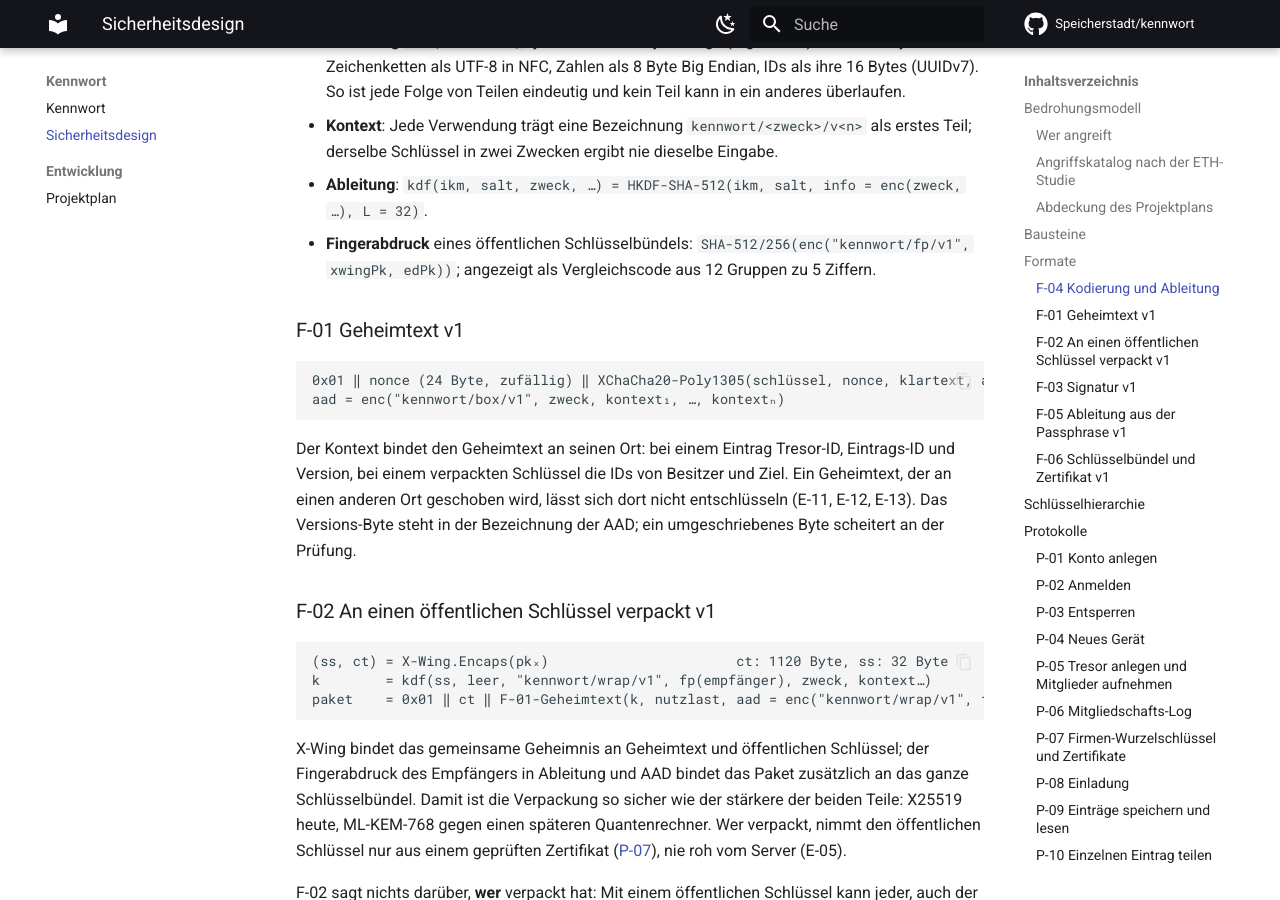
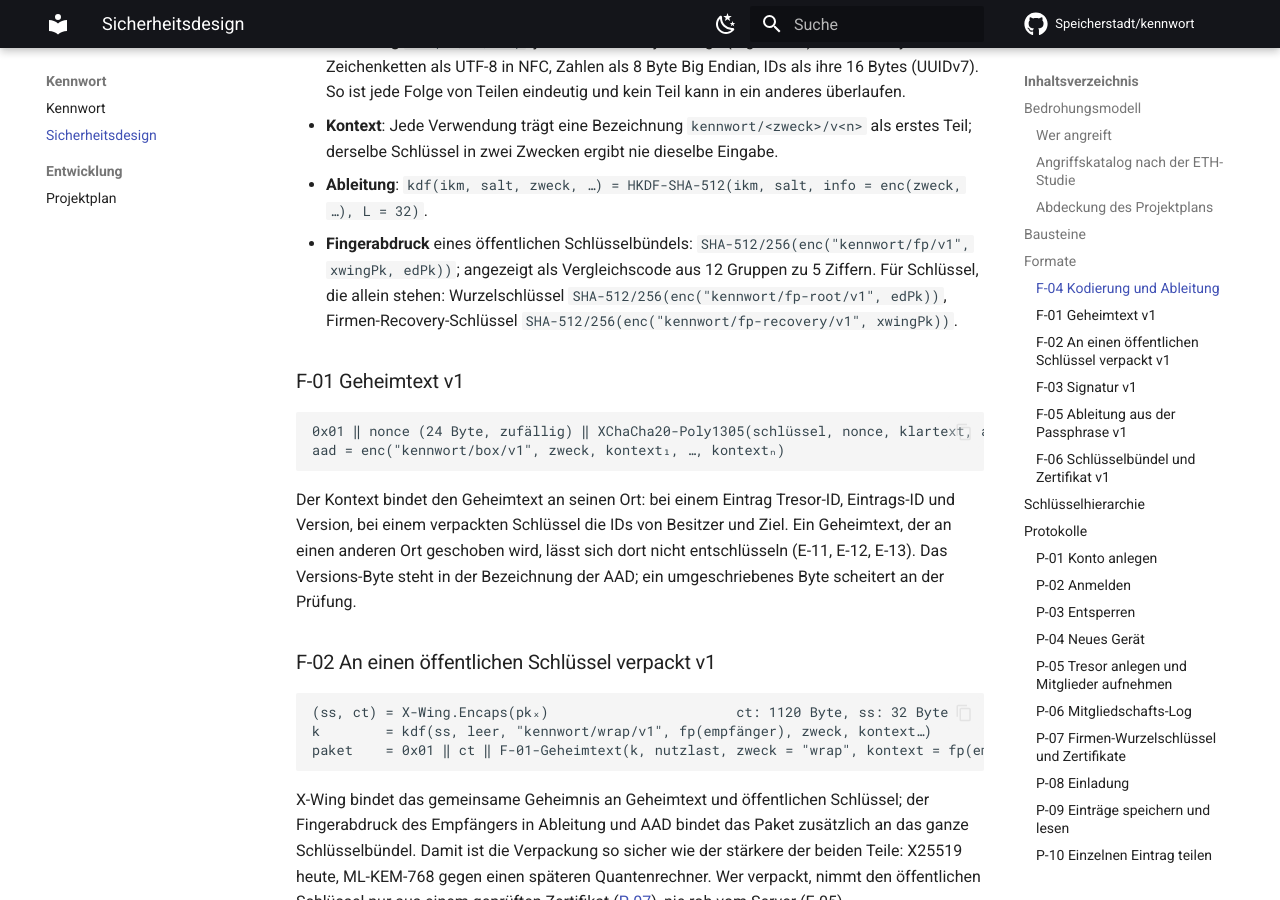
Before and after one commit to Speicherstadt/kennwort, an MkDocs documentation site: the page built from docs/sicherheitsdesign.md, in a window 1280 px wide and 900 px high, scrolled down 5585 px. Built offline with MkDocs 1.6.1 and Material for MkDocs 9.7.7, drawn with Linux system fonts in a browser that asks for light colours; comment, search, counter and statistics services are not loaded.

Commit message:
Define fingerprints of single keys, tick K-103
Co-Authored-By: Claude Opus 5.5 <noreply@anthropic.com>
Claude-Session: https://claude.ai/code/session_01Y3rdfXnaqLdfwSre65bgwT

````diff
--- a/docs/sicherheitsdesign.md
+++ b/docs/sicherheitsdesign.md
@@ -146,7 +146,9 @@ die neue überführt.
   derselbe Schlüssel in zwei Zwecken ergibt nie dieselbe Eingabe.
 - **Ableitung**: `kdf(ikm, salt, zweck, …) = HKDF-SHA-512(ikm, salt, info = enc(zweck, …), L = 32)`.
 - **Fingerabdruck** eines öffentlichen Schlüsselbündels: `SHA-512/256(enc("kennwort/fp/v1", xwingPk, edPk))`;
-  angezeigt als Vergleichscode aus 12 Gruppen zu 5 Ziffern.
+  angezeigt als Vergleichscode aus 12 Gruppen zu 5 Ziffern. Für Schlüssel, die allein stehen:
+  Wurzelschlüssel `SHA-512/256(enc("kennwort/fp-root/v1", edPk))`, Firmen-Recovery-Schlüssel
+  `SHA-512/256(enc("kennwort/fp-recovery/v1", xwingPk))`.
 
 ### F-01 Geheimtext v1
 
@@ -165,7 +167,7 @@ steht in der Bezeichnung der AAD; ein umgeschriebenes Byte scheitert an der Prü
 ```text
 (ss, ct) = X-Wing.Encaps(pkₓ)                       ct: 1120 Byte, ss: 32 Byte
 k        = kdf(ss, leer, "kennwort/wrap/v1", fp(empfänger), zweck, kontext…)
-paket    = 0x01 ‖ ct ‖ F-01-Geheimtext(k, nutzlast, aad = enc("kennwort/wrap/v1", fp(empfänger), zweck, kontext…))
+paket    = 0x01 ‖ ct ‖ F-01-Geheimtext(k, nutzlast, zweck = "wrap", kontext = fp(empfänger), zweck, kontext…)
 ```
 
 X-Wing bindet das gemeinsame Geheimnis an Geheimtext und öffentlichen Schlüssel; der Fingerabdruck
````
Also changed, not shown: BAULISTE.md (+1 -1 lines).
